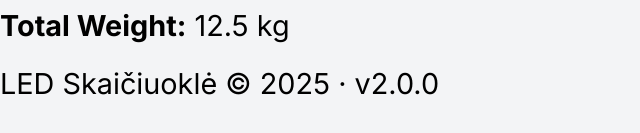
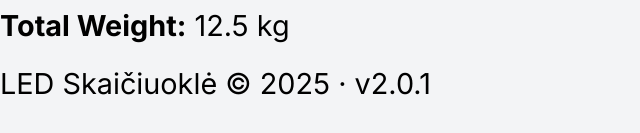
Before and after one commit to stogarauna/skaiciuokle, a SvelteKit app: page / in a window 1280 px wide. Shown: the part 595-728 px from the top of the page, without its empty margins (0-640 px from the left). Built offline with nearby package versions, Linux system fonts and the light colour scheme.

Commit message:
chore(release): bump version to 2.0.1

```diff
--- a/package.json
+++ b/package.json
@@ -1,7 +1,7 @@
 {
 	"name": "skaiciuokle-v2",
 	"private": true,
-	"version": "2.0.0",
+	"version": "2.0.1",
 	"type": "module",
 	"scripts": {
 		"dev": "vite dev",
--- a/src/routes/+layout.svelte
+++ b/src/routes/+layout.svelte
@@ -1,6 +1,6 @@
 <script>
 	// footer shows static version string to avoid importing package.json (which breaks Vite FS allow)
-	const version = '2.0.0';
+		const version = '2.0.1';
 	// If you want to wire this dynamically later, expose VITE_APP_VERSION via env and read import.meta.env.VITE_APP_VERSION
 </script>
 
```
